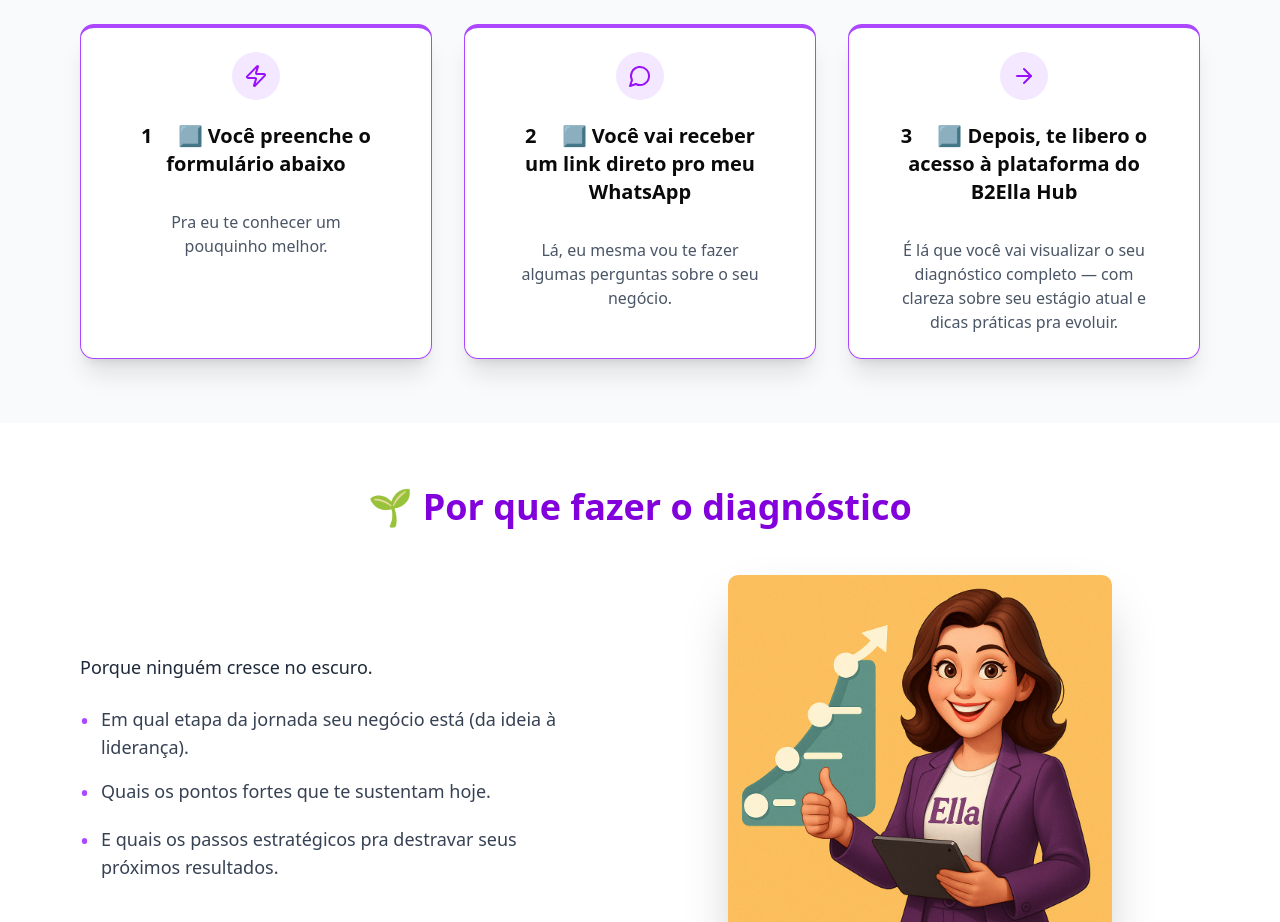
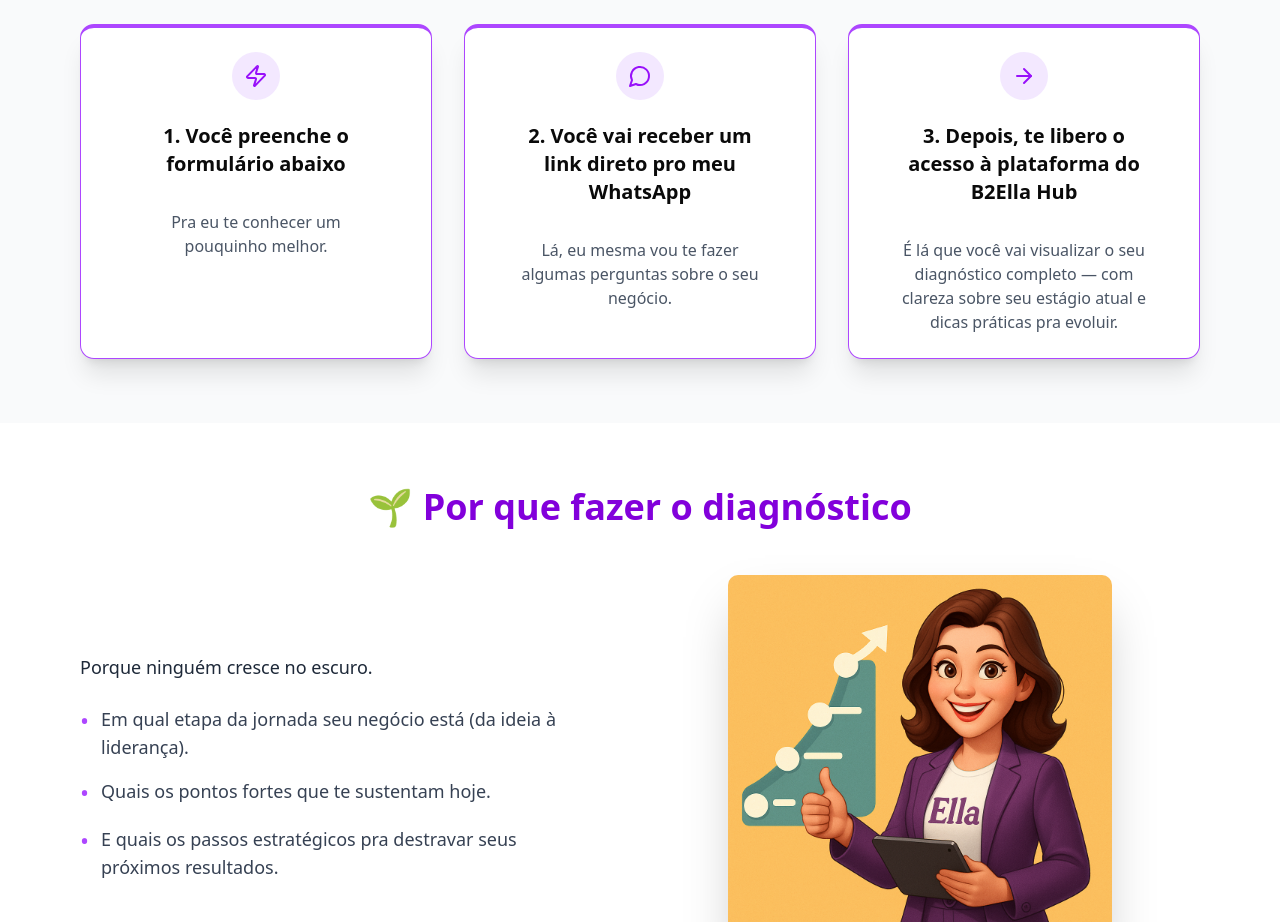
Before and after one commit to rafaelaquinocxs/ellahub-Frontend, a React (Vite) app in the folder ella-hub-frontend/: page / in a window 1280 px wide. Shown: the part 840-1762 px from the top of the page. Built offline with nearby package versions, Linux system fonts and the light colour scheme.

Commit message:
fix: Corrigir erro de renderização de numeração e quebra de linha na LP

```diff
--- a/ella-hub-frontend/src/pages/LandingPage.jsx
+++ b/ella-hub-frontend/src/pages/LandingPage.jsx
@@ -80,7 +80,7 @@ const LandingPage = () => {
                     {item.icon}
                   </div>
                   <CardTitle className="text-xl font-semibold mb-2">
-                    {index + 1} ⃣ {item.title}
+                    {index + 1}. {item.title}
                   </CardTitle>
                 </CardHeader>
                 <CardContent>
```
